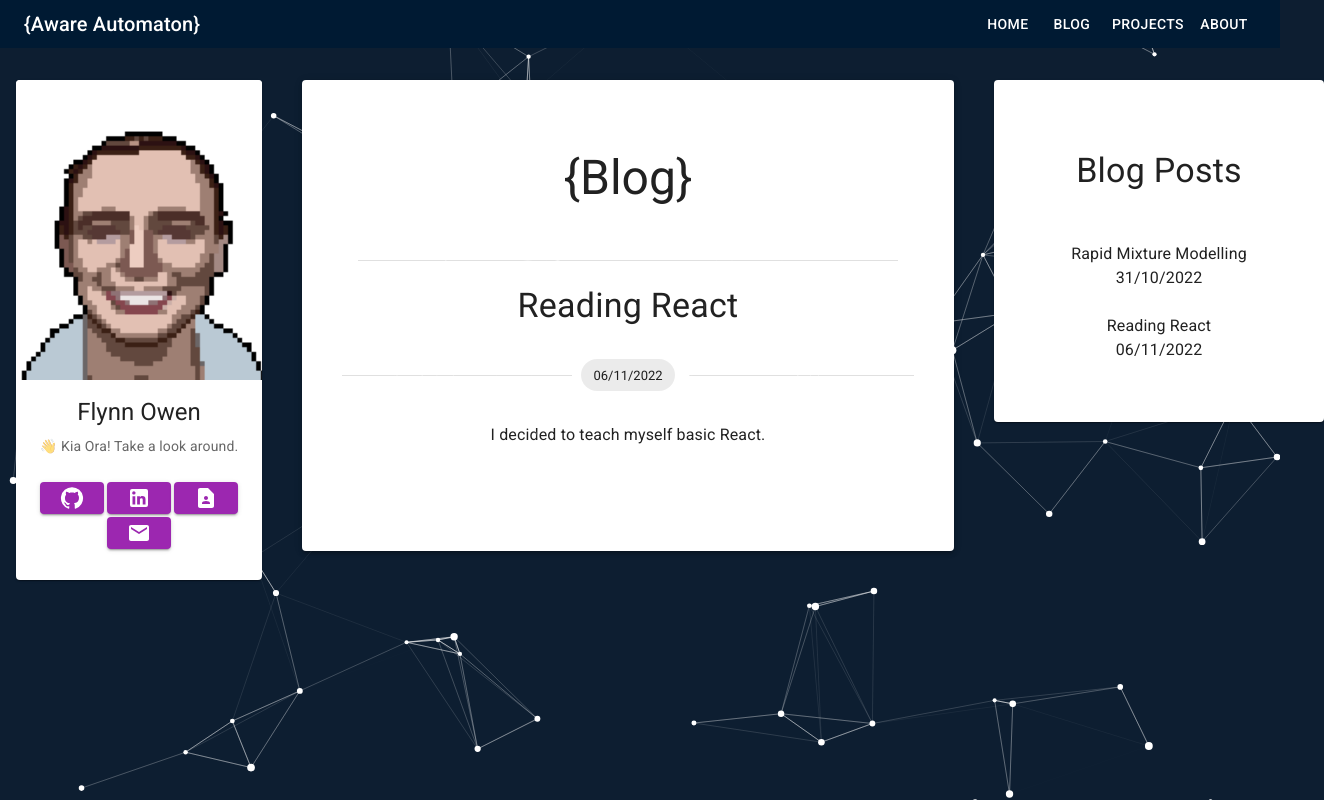
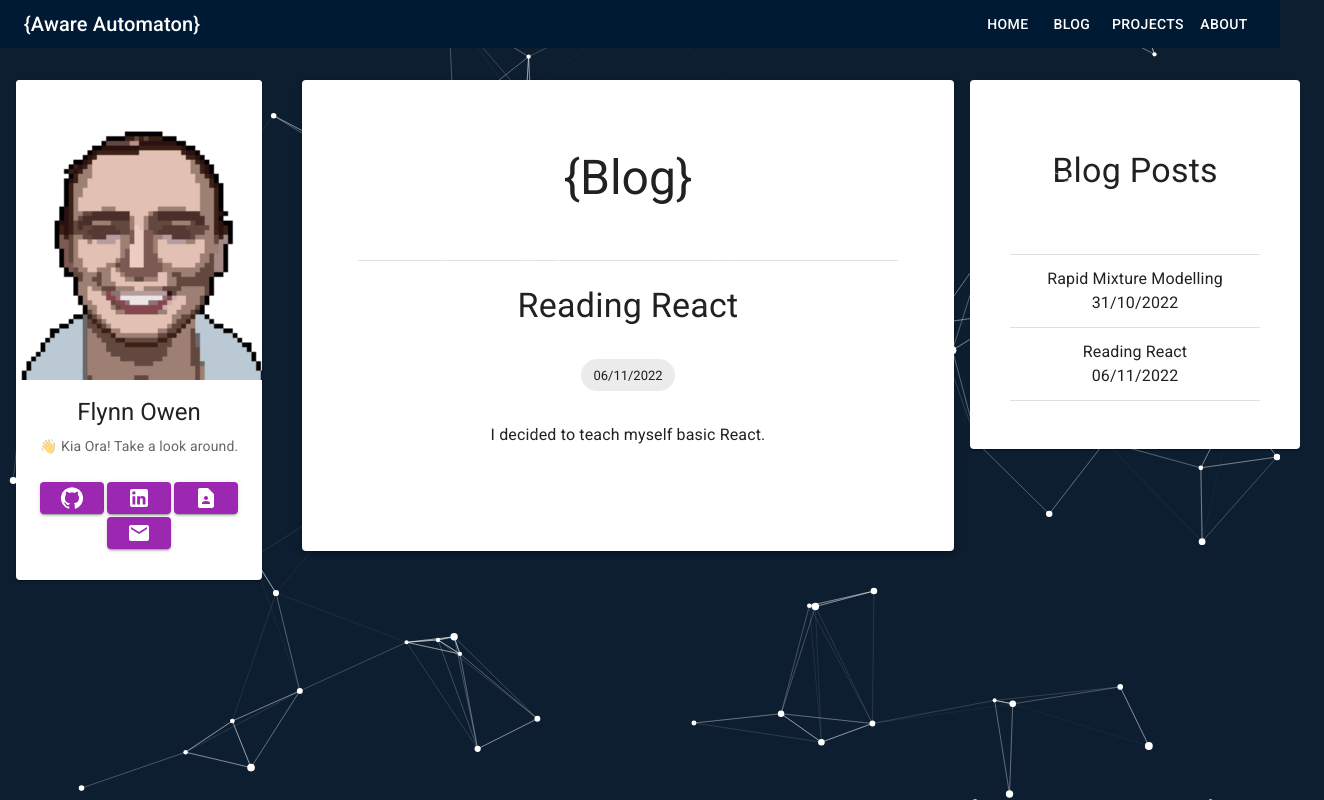
Before and after one commit to FlynnOwen/aware-automaton, a React (Create React App) app in the folder flynn-website/: page /blog/1 in a window 1280 px wide. Shown: the whole page, 1324 px wide, since content can reach past the window. Built offline with nearby package versions, Linux system fonts and the light colour scheme.

Commit message:
fix margins blog

```diff
--- a/flynn-website/src/pages/blog/blognav.js
+++ b/flynn-website/src/pages/blog/blognav.js
@@ -16,17 +16,20 @@ function BlogNav(props) {
 
   return (
     <Fade in={true} timeout={{enter: 1000}}>
-    <Paper sx={{m: 5, width: 250, padding: 5, textAlign:"center"}}>
-        <Typography variant="h4" padding="30px"> Blog Posts </Typography>
+    <Paper sx={{mt: 5, ml: 2, mr: 2, width: 250, padding: 5, textAlign:"center"}}>
+        <Typography variant="h4" padding="30px" sx={{mb: 3}}> Blog Posts </Typography>
     <List sx={style} component="nav" aria-label="mailbox folders">
-
+    <Divider component="li" />
     {props.blogPosts.map((step, index) => (
+      <div>
         <ListItem button onClick={() => { handleIndex(index); }}>
         <ListItemText primary={<div>
           <div>{step.title}</div>
           <div>{step.date}</div>
           </div>} sx={{textAlign: "center"}}/>
       </ListItem>
+      <Divider component="li" />
+      </div>
     ))}
 
     </List>
--- a/flynn-website/src/pages/blog/blogpost.js
+++ b/flynn-website/src/pages/blog/blogpost.js
@@ -12,7 +12,7 @@ function BlogPost() {
   return (
     <Box>
     <Typography variant="h4" sx={{ m:3 }}> {blogPost.title} </Typography>
-    <Divider sx={{ mt:4, mb:4 }}><Chip label={blogPost.date} /></Divider>
+    <Chip sx={{ mt:1, mb:4 }} label={blogPost.date} />
     <Typography sx={{ ml: 8, mr:8, mb:8 }}> {blogPost.description} </Typography>
 
     </Box>
```
